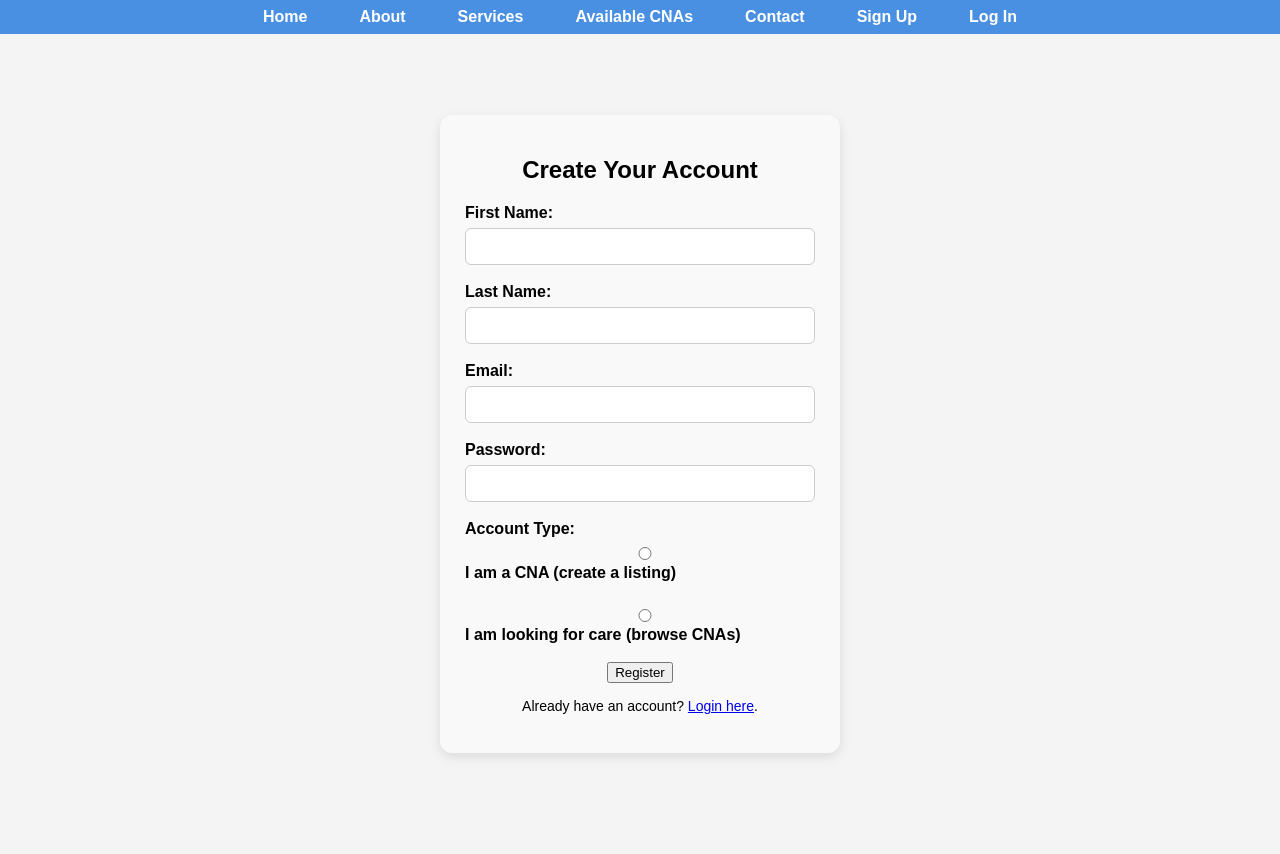
After one commit to aubreyskinner/CIDM6395, a Django app: page /api/register/ in a window 1280 px wide. The commit adds this page. Run offline with Django 5.2, Linux system fonts and the light colour scheme; data that the repository does not hold is empty.

Commit message:
Update 2

```diff
--- a/Project/cna/cna/urls.py
+++ b/Project/cna/cna/urls.py
@@ -17,6 +17,7 @@ Including another URLconf
 from django.contrib import admin
 from django.urls import include, path
 from core.views import home, about, services, contact
+from core import views as core_views
 
 urlpatterns = [
     path('', home, name='home'),
@@ -25,4 +26,15 @@ urlpatterns = [
     path('contact/', contact, name='contact'),
     path('admin/', admin.site.urls),
     path('api/', include('core.urls')),
+
+    path('notifications/', core_views.notification_page,      name='notifications'),
+    path('api/unread-notifications/', core_views.unread_notification_count, name='unread_notification_count'),
+
+
+    path('api/', include('core.urls')),
+
+
+    path('accounts/', include('django.contrib.auth.urls')),
+
+    path('admin/', admin.site.urls),
 ]
--- a/Project/cna/core/admin.py
+++ b/Project/cna/core/admin.py
@@ -1,5 +1,8 @@
 from django.contrib import admin
 from .models import User, CNA, ClientProfile
+from django.contrib.auth.admin import UserAdmin
+from django.contrib.auth.forms import UserChangeForm, UserCreationForm
+from django.contrib.auth import get_user_model
 
 admin.site.register(User)
 admin.site.register(CNA)
--- a/Project/cna/core/urls.py
+++ b/Project/cna/core/urls.py
@@ -4,6 +4,8 @@ from .views import CNAViewSet, ClientProfileViewSet
 from . import views
 from django.conf import settings
 from django.conf.urls.static import static
+from django.contrib.auth.views import LogoutView
+from django.contrib.auth import views as auth_views
 
 router = DefaultRouter()
 router.register(r'cnas', CNAViewSet)
@@ -13,4 +15,11 @@ urlpatterns = [
     path('', include(router.urls)),
     path('cna-list/', views.cna_list, name='cna_list'),
     path('contact-cna/<int:cna_id>/', views.contact_cna, name='contact_cna'),
+    path('success/', views.success, name='success'),
+    path('notifications/', views.notification_page, name='notifications'),
+    path('api/unread-notifications/', views.unread_notification_count, name='unread_notification_count'),
+    path('accounts/login/', auth_views.LoginView.as_view(), name='login'),
+    path('accounts/logout/', LogoutView.as_view(next_page='login'), name='logout'),
+    path('register/', views.register, name='register'),
+
 ]+ static(settings.STATIC_URL, document_root=settings.STATIC_ROOT)
--- a/Project/cna/core/views.py
+++ b/Project/cna/core/views.py
@@ -5,6 +5,14 @@ from django.shortcuts import render
 from .models import CNA
 from django.shortcuts import render, get_object_or_404, redirect
 from django.core.mail import send_mail
+from django.conf import settings
+from django.http import JsonResponse
+from .models import Notification
+from django.contrib.auth import get_user_model
+from django.contrib.auth.decorators import login_required
+from django.contrib.auth.forms import UserCreationForm
+from .forms import CustomUserCreationForm
+from django.contrib.auth import login
 
 
 
@@ -34,22 +42,90 @@ def cna_list(request):
 
 def contact_cna(request, cna_id):
     cna = get_object_or_404(CNA, pk=cna_id)
+
+    if request.method == 'POST':
+        # send a simple notification email to the CNA
+        send_mail(
+            subject=f"New Service Request",
+            message="You have a new request for service—please log in to view details.",
+            from_email=settings.DEFAULT_FROM_EMAIL,
+            recipient_list=[cna.email],
+            fail_silently=False,
+        )
+        return redirect('success')
+
     return render(request, 'contact_cna.html', {'cna': cna})
 
-# def contact_cna(request, cna_id):
+
+def success(request):
+    return render(request, 'success.html')
+
+User = get_user_model()
+
+def contact_cna(request, cna_id):
     cna = get_object_or_404(CNA, pk=cna_id)
 
     if request.method == 'POST':
-        send_mail(
-            'New Service Request',
-            'You have received a new service request from a potential client.',
-            'your_email@example.com',  # From email address
-            [cna.email],               # Send to CNA's email
-            fail_silently=False,
-        )
-        return redirect('success')  # Redirect after sending the email
+        # find the User account for this CNA (by email)
+        try:
+            cna_user = User.objects.get(email=cna.email)
+        except User.DoesNotExist:
+            cna_user = None
+
+        if cna_user:
+            Notification.objects.create(
+                user=cna_user,
+                message=f"You have a new service request from {request.user.username}."
+            )
+
+        return redirect('success')
 
     return render(request, 'contact_cna.html', {'cna': cna})
 
-# def success(request):
-    return render(request, 'success.html')
+@login_required
+def notification_page(request):
+    qs = Notification.objects.filter(user=request.user).order_by('-timestamp')
+    # mark all as read when the page is viewed
+    qs.filter(is_read=False).update(is_read=True)
+    return render(request, 'notifications.html', {'notifications': qs})
+
+@login_required
+def unread_notification_count(request):
+    count = Notification.objects.filter(user=request.user, is_read=False).count()
+    return JsonResponse({'unread_count': count})
+
+class CustomUserCreationForm(UserCreationForm):
+    class Meta:
+        model = User
+        fields = ('username', 'email', 'password1', 'password2')
+
+def register(request):
+    if request.method == "POST":
+        form = CustomUserCreationForm(request.POST)
+        if form.is_valid():
+            user = form.save()
+            login(request, user)  # Log the user in after successful registration
+
+            # Redirect based on user profile type
+            if user.user_type == 'CNA':  # Check if user selected 'CNA' profile
+                return redirect('home')  # Redirect to home page (or a specific page like create listing if needed)
+            else:
+                return redirect('home')  # Redirect to home page (or another page if needed)
+    else:
+        form = CustomUserCreationForm()
+
+    return render(request, 'registration/register.html', {'form': form})
+
+def create_listing(request):
+    if request.user.user_type == 'CNA':
+        # Logic to create a listing for CNAs
+        return render(request, 'create_listing.html')
+    else:
+        return redirect('home')  # If not a CNA, redirect to home
+
+def available_cnas(request):
+    if request.user.user_type == 'Looking for Care':
+        # Logic to show available CNAs
+        return render(request, 'available_cnas.html')
+    else:
+        return redirect('home')  # If not 'Looking for Care', redirect to home
--- a/Project/cna/static/css/styles.css
+++ b/Project/cna/static/css/styles.css
@@ -148,3 +148,124 @@ html, body {
     background-color: #f0f0f0;
     transition: background-color 0.3s;
 }
+/* Wrapper to help with centering */
+.form-wrapper {
+  display: flex;
+  justify-content: center;
+  align-items: center;
+  height: 100vh; /* Full viewport height */
+  margin: 0; /* Ensure no extra space */
+}
+
+.form-container {
+  width: 100%;
+  max-width: 400px; /* A max width for the form */
+  padding: 25px;
+  background-color: #f9f9f9;
+  border-radius: 12px;
+  box-shadow: 0 4px 12px rgba(0, 0, 0, 0.1);
+  text-align: center;
+  box-sizing: border-box;
+}
+
+.form-container h1 {
+  margin-bottom: 20px;
+  font-size: 24px;
+}
+
+.form-group {
+  margin-bottom: 18px;
+  text-align: left;
+}
+
+.form-group label {
+  display: block;
+  margin-bottom: 6px;
+  font-weight: 600;
+}
+
+.form-group input {
+  width: 100%;
+  padding: 10px;
+  border-radius: 6px;
+  border: 1px solid #ccc;
+  box-sizing: border-box;
+}
+
+.cta-btn {
+  width: 60%;
+  background-color: #4CAF50;
+  color: white;
+  padding: 10px 0;
+  border: none;
+  border-radius: 6px;
+  font-size: 15px;
+  cursor: pointer;
+  margin-top: 10px;
+}
+
+.cta-btn:hover {
+  background-color: #45a049;
+}
+
+.form-container p {
+  margin-top: 15px;
+  font-size: 14px;
+}
+.signup-container {
+  width: 100%;
+  max-width: 400px;
+  margin: 50px auto;
+  background-color: white;
+  padding: 30px;
+  box-shadow: 0 4px 8px rgba(0, 0, 0, 0.1);
+  border-radius: 8px;
+  text-align: center;
+}
+
+.signup-container h2 {
+  margin-bottom: 20px;
+  font-size: 24px;
+  color: #333;
+}
+
+/* Form Inputs */
+.signup-form {
+  width: 100%;
+  display: flex;
+  flex-direction: column;
+}
+
+.signup-form input,
+.signup-form select {
+  width: 100%;
+  padding: 10px;
+  margin: 10px 0;
+  border: 1px solid #ddd;
+  border-radius: 4px;
+  box-sizing: border-box;
+  font-size: 16px;
+}
+
+/* Submit Button */
+.signup-btn {
+  background-color: #28a745;
+  color: white;
+  padding: 10px 15px;
+  border: none;
+  border-radius: 4px;
+  cursor: pointer;
+  font-size: 16px;
+  margin-top: 10px;
+}
+
+.signup-btn:hover {
+  background-color: #218838;
+}
+
+/* Add responsiveness for small screens */
+@media (max-width: 600px) {
+  .signup-container {
+    padding: 20px;
+  }
+}
--- a/Project/cna/templates/base.html
+++ b/Project/cna/templates/base.html
@@ -1,5 +1,4 @@
 {% load static %}
-<link rel="stylesheet" href="{% static 'css/styles.css' %}">
 <!DOCTYPE html>
 <html lang="en">
 <head>
@@ -9,7 +8,6 @@
   <link rel="stylesheet" href="{% static 'css/styles.css' %}">
 </head>
 
-</head>
 <body class="home-container">
   <header>
     <nav class="site-nav">
@@ -19,6 +17,22 @@
         <li><a href="{% url 'services' %}">Services</a></li>
         <li><a href="{% url 'cna_list' %}">Available CNAs</a></li>
         <li><a href="{% url 'contact' %}">Contact</a></li>
+
+        {% if user.is_authenticated %}
+          <li><a href="{% url 'notifications' %}">Notifications</a></li>
+          <form action="{% url 'logout' %}" method="post" style="display: inline;">
+            {% csrf_token %}
+            <li><button type="submit" style="background:none; border:none; color:blue; cursor:pointer;">Log Out</button></li>
+          </form>
+          <li>Logged in as {{ user.username }}</li>
+        {% else %}
+          <li><a href="{% url 'register' %}">Sign Up</a></li>
+          <li><a href="{% url 'login' %}">Log In</a></li>{% endif %}
+          {% if user.user_type == 'CNA' %}
+          <li><a href="{% url 'create_listing' %}">Create Listing</a></li>
+        {% elif user.user_type == 'Looking for Care' %}
+          <li><a href="{% url 'available_cnas' %}">Browse Available CNAs</a></li>
+        {% endif %}
       </ul>
     </nav>
   </header>
@@ -27,6 +41,26 @@
     {% block content %}{% endblock %}
   </main>
 
+  {% block scripts %}
+  <script>
+    function updateNotificationBadge() {
+      fetch('/api/unread-notifications/')
+        .then(response => response.json())
+        .then(data => {
+          const unreadCount = data.unread_count;
+          if (unreadCount > 0) {
+            document.title = `Notifications (${unreadCount})`;
+          } else {
+            document.title = 'Linkella';
+          }
+        });
+    }
 
+    // Initial run to set the title
+    updateNotificationBadge();
+    // Update every 30 seconds
+    setInterval(updateNotificationBadge, 30000);
+  </script>
+  {% endblock %}
 </body>
 </html>
--- /dev/null
+++ b/Project/cna/templates/registration/login.html
@@ -0,0 +1,23 @@
+{% extends "base.html" %}
+
+{% block title %}Log In{% endblock %}
+
+{% block content %}
+  <div class="home-content">
+    <h1>Log In</h1>
+    <form method="post">
+      {% csrf_token %}
+      {{ form.non_field_errors }}
+      <div>
+        <label for="id_username">Username:</label><br>
+        {{ form.username }}
+      </div>
+      <div>
+        <label for="id_password">Password:</label><br>
+        {{ form.password }}
+      </div>
+      <button type="submit" class="cta-btn">Log In</button>
+      <input type="hidden" name="next" value="{{ next }}">
+    </form>
+  </div>
+{% endblock %}
--- /dev/null
+++ b/Project/cna/templates/registration/register.html
@@ -0,0 +1,55 @@
+{% extends 'base.html' %}
+
+{% block content %}
+<div class="form-wrapper">
+    <div class="form-container">
+        <h1>Create Your Account</h1>
+        <form method="POST" action="/register/">
+            {% csrf_token %}
+
+            <!-- First Name -->
+            <div class="form-group">
+                <label for="first_name">First Name:</label>
+                <input type="text" id="first_name" name="first_name" required>
+            </div>
+
+            <!-- Last Name -->
+            <div class="form-group">
+                <label for="last_name">Last Name:</label>
+                <input type="text" id="last_name" name="last_name" required>
+            </div>
+
+            <!-- Email -->
+            <div class="form-group">
+                <label for="email">Email:</label>
+                <input type="email" id="email" name="email" required>
+            </div>
+
+            <!-- Password -->
+            <div class="form-group">
+                <label for="password">Password:</label>
+                <input type="password" id="password" name="password" required>
+            </div>
+
+            <!-- Choose Profile Type -->
+            <div class="form-group">
+                <label>Account Type:</label>
+                <div class="form-check">
+                    <label>
+                        <input type="radio" name="account_type" value="CNA" required> I am a CNA (create a listing)
+                    </label><br>
+                    <label>
+                        <input type="radio" name="account_type" value="Client" required> I am looking for care (browse CNAs)
+                    </label>
+                </div>
+            </div>
+
+            <!-- Submit Button -->
+            <button type="submit" class="cta-btn-form">Register</button>
+        </form>
+
+        <p>Already have an account? <a href="/accounts/login/">Login here</a>.</p>
+
+    </div>
+</div>
+{% endblock %}
--- a/Project/cna/templates/success.html
+++ b/Project/cna/templates/success.html
@@ -2,8 +2,8 @@
 
 {% block content %}
   <div class="home-content">
-    <h1>Request Sent Successfully!</h1>
-    <p>Thank you for your request. The CNA will be in touch soon.</p>
+    <h1>Request Sent!</h1>
+    <p>Your request has been emailed. You’ll hear back soon.</p>
     <a href="{% url 'home' %}">
       <button class="cta-btn">Back to Home</button>
     </a>
```
Also changed, not shown: Project/cna/cna/settings.py (+7 -0 lines), Project/cna/core/forms.py (added, +33 -0 lines), Project/cna/core/models.py (+13 -0 lines), Project/cna/templates/contact.html (+10 -4 lines), Project/cna/templates/contact_cna.html (+11 -8 lines), Project/cna/templates/notifications.html (added, +19 -0 lines), Project/static/css/styles.css (+90 -29 lines), Project/cna/core/migrations/0005_notification.py (added), Project/cna/db.sqlite3.
